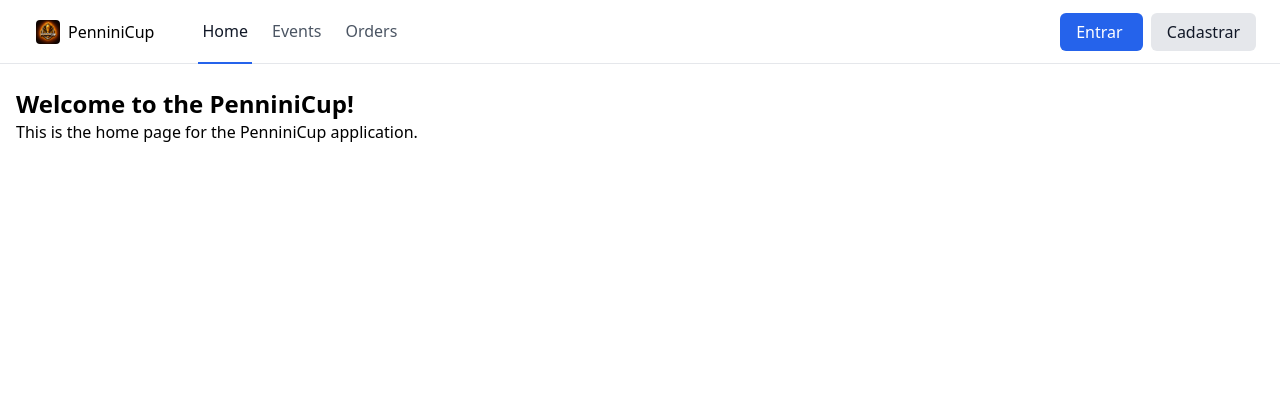
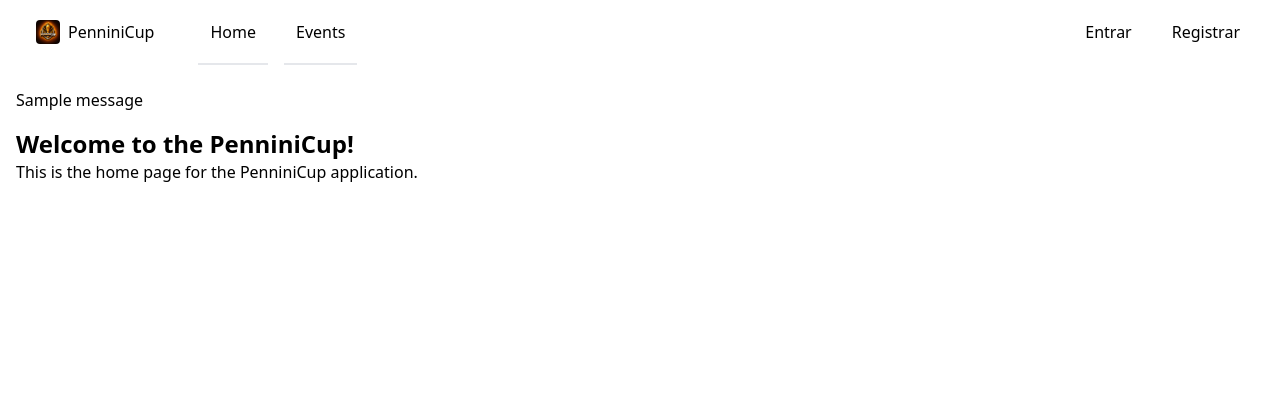
Before and after one commit to Pennini/PenniniCup, a Django app: page / in a window 1280 px wide. Shown: the top 420 px of the page. Run offline with Django 4.2, Linux system fonts and the light colour scheme; tables that the repository leaves empty hold one stand-in row (values such as "Sample post"); one stand-in notice (Sample message) is shown; parts of the project's set-up code (start-up, migrations or seed data) failed here and were passed over; some libraries are stand-ins or nearby versions.

Commit message:
Navbar estilizada e stylesheet alterada sem conflito com DaisyUI

```diff
--- a/src/templates/base.html
+++ b/src/templates/base.html
@@ -14,7 +14,20 @@
         {% include "components/top_nav.html" %}
 
         <h1 class="sr-only">Main content</h1>
-        <main class="min-h-screen pb-20 lg:pb-0 max-w-7xl mx-auto px-4 py-6">{% block content %}{% endblock %}</main>
+        <main class="min-h-screen pb-20 lg:pb-0 max-w-7xl mx-auto px-4 py-6">
+            {% if messages %}
+            <div class="mb-4">
+                {% for message in messages %}
+                <div
+                    class="alert {% if message.tags %}alert-{{ message.tags }}{% else %}alert-info{% endif %} mb-2"
+                    role="alert"
+                >
+                    {{ message }}
+                </div>
+                {% endfor %}
+            </div>
+            {% endif %} {% block content %}{% endblock %}
+        </main>
 
         {% include "components/bottom_nav.html" %}
     </body>
--- a/src/templates/components/bottom_nav.html
+++ b/src/templates/components/bottom_nav.html
@@ -1,23 +1,80 @@
-<nav class="fixed bottom-0 left-0 right-0 bg-white border-t lg:hidden z-50">
+{% with request.resolver_match.view_name as current_view %}
+<nav class="bottom-nav fixed bottom-0 left-0 right-0 border-t lg:hidden z-50">
     <div class="flex justify-around h-16">
-        <a href="{% url 'penninicup:index' %}" class="flex flex-col items-center justify-center text-xs">
+        <a
+            href="{% url 'penninicup:index' %}"
+            class="nav-link flex flex-col items-center justify-center text-xs {% if current_view == 'penninicup:index' %}nav-link-active{% endif %}"
+            {%
+            if
+            current_view=""
+            ="penninicup:index"
+            %}aria-current="page"
+            {%
+            endif
+            %}
+        >
             🏠
             <span>Início</span>
         </a>
 
-        <a href="#" class="flex flex-col items-center justify-center text-xs">
+        {% if user.is_authenticated %}
+        <a
+            href="#"
+            class="nav-link flex flex-col items-center justify-center text-xs {% if current_view == 'ranking:list' %}nav-link-active{% endif %}"
+            {%
+            if
+            current_view=""
+            ="ranking:list"
+            %}aria-current="page"
+            {%
+            endif
+            %}
+        >
             🏆
             <span>Ranking</span>
         </a>
 
-        <a href="#" class="flex flex-col items-center justify-center text-xs">
+        <a
+            href="#"
+            class="nav-link flex flex-col items-center justify-center text-xs {% if current_view == 'bets:list' %}nav-link-active{% endif %}"
+            {%
+            if
+            current_view=""
+            ="bets:list"
+            %}aria-current="page"
+            {%
+            endif
+            %}
+        >
             🎯
             <span>Palpites</span>
         </a>
 
-        <a href="#" class="flex flex-col items-center justify-center text-xs">
+        <a
+            href="#"
+            class="nav-link flex flex-col items-center justify-center text-xs {% if current_view == 'profile:view' %}nav-link-active{% endif %}"
+            {%
+            if
+            current_view=""
+            ="profile:view"
+            %}aria-current="page"
+            {%
+            endif
+            %}
+        >
             👤
             <span>Perfil</span>
         </a>
+        {% else %}
+        <a href="{% url 'accounts:login' %}" class="nav-link flex flex-col items-center justify-center text-xs">
+            🔐
+            <span>Entrar</span>
+        </a>
+        <a href="{% url 'accounts:register' %}" class="nav-link flex flex-col items-center justify-center text-xs">
+            📝
+            <span>Registrar</span>
+        </a>
+        {% endif %}
     </div>
 </nav>
+{% endwith %}
--- a/src/templates/components/top_nav.html
+++ b/src/templates/components/top_nav.html
@@ -1,5 +1,5 @@
 {% load static %}
-<nav class="max-lg:hidden flex items-center h-16 px-6 border-b bg-white">
+<nav class="max-lg:hidden app-navbar top-nav flex items-center h-16 px-6 gap-4">
     <!-- Left -->
     <div class="flex items-center gap-4">
         <!-- Team Dropdown -->
@@ -15,21 +15,31 @@
         <div class="flex gap-4 ml-4 h-full">
             <a
                 href="{% url 'penninicup:index' %}"
-                class="flex items-center h-16 px-1 border-b-2 -mb-[1px] transition-colors {% if current_view == 'penninicup:index' %}border-blue-600 text-gray-900{% else %}border-transparent text-gray-600 hover:text-gray-900 hover:border-gray-300{% endif %}"
+                class="nav-link flex items-center h-16 px-3 border-b-2 -mb-[1px] transition-colors {% if current_view == 'penninicup:index' %}nav-link-active{% endif %}"
+                {%
+                if
+                current_view=""
+                ="penninicup:index"
+                %}aria-current="page"
+                {%
+                endif
+                %}
             >
                 Home
             </a>
             <a
                 href="#"
-                class="flex items-center h-16 px-1 border-b-2 -mb-[1px] transition-colors {% if current_view == 'events:list' %}border-blue-600 text-gray-900{% else %}border-transparent text-gray-600 hover:text-gray-900 hover:border-gray-300{% endif %}"
+                class="nav-link flex items-center h-16 px-3 border-b-2 -mb-[1px] transition-colors {% if current_view == 'events:list' %}nav-link-active{% endif %}"
+                {%
+                if
+                current_view=""
+                ="events:list"
+                %}aria-current="page"
+                {%
+                endif
+                %}
             >
                 Events
-            </a>
-            <a
-                href="#"
-                class="flex items-center h-16 px-1 border-b-2 -mb-[1px] transition-colors {% if current_view == 'orders:list' %}border-blue-600 text-gray-900{% else %}border-transparent text-gray-600 hover:text-gray-900 hover:border-gray-300{% endif %}"
-            >
-                Orders
             </a>
         </div>
         {% endwith %}
@@ -47,28 +57,21 @@
                 <img src="/static/img/profile.jpg" class="h-8 w-8 object-cover" />
             </button>
 
-            <div class="absolute right-0 mt-2 w-64 bg-white border rounded-lg shadow-lg hidden group-hover:block z-50">
-                <a href="#" class="block px-4 py-2 hover:bg-gray-50">👤 My profile</a>
+            <div class="absolute right-0 mt-2 w-64 border rounded-lg shadow-lg hidden group-hover:block z-50">
+                <a href="#" class="block px-4 py-2 hover:bg-accent">👤 My profile</a>
 
                 <div class="border-t my-1"></div>
-
-                <a href="{% url 'accounts:logout' %}" class="block px-4 py-2 hover:bg-gray-50 text-red-600">
-                    🚪 Sign out
-                </a>
+                <form method="post" action="{% url 'accounts:logout' %}">
+                    {% csrf_token %}
+                    <button type="submit" class="w-full text-left px-4 py-2 hover:bg-accent">🚪 Logout</button>
+                </form>
             </div>
         </div>
     </div>
     {% else %}
-    <div>
-        <a href="{% url 'accounts:login' %}" class="px-4 py-2 bg-blue-600 text-white rounded-md hover:bg-blue-700">
-            Entrar
-        </a>
-        <a
-            href="{% url 'accounts:register' %}"
-            class="ml-2 px-4 py-2 bg-gray-200 text-gray-900 rounded-md hover:bg-gray-300"
-        >
-            Cadastrar
-        </a>
+    <div class="flex items-center">
+        <a href="{% url 'accounts:login' %}" class="nav-action px-4 py-2"> Entrar </a>
+        <a href="{% url 'accounts:register' %}" class="nav-action secondary ml-2 px-4 py-2"> Registrar </a>
     </div>
     {% endif %}
 </nav>
```
Also changed, not shown: src/static/css/styles.css (deleted, +0 -2 lines), src/static/css/tailwind.css (deleted, +0 -7 lines), src/theme/static_src/src/styles.css (+131 -7 lines).
